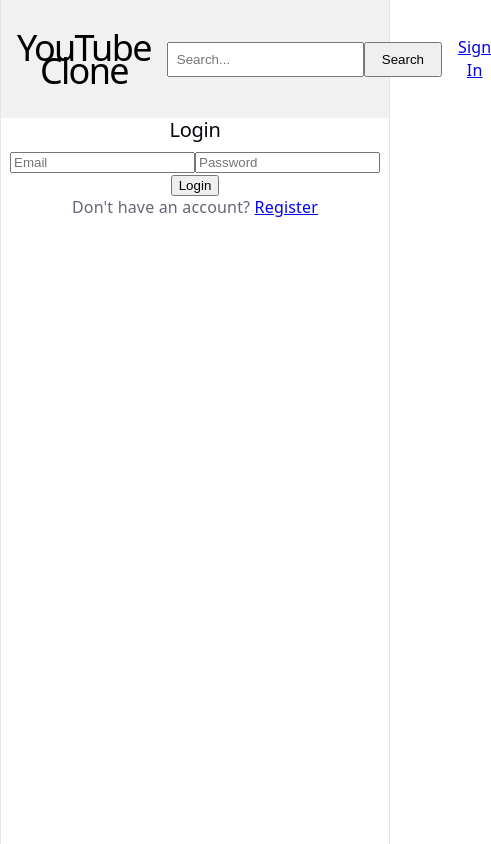
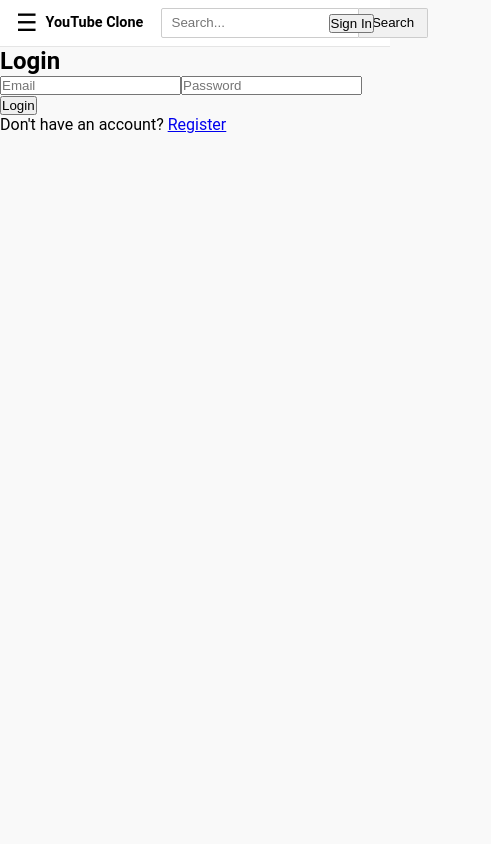
Before and after one commit to yA-005/youtube-clone, a React app in the folder frontend/: page /login in a window 390 px wide. Shown: the whole page, 491 px wide, since content can reach past the window. Built offline with nearby package versions, Linux system fonts and the light colour scheme; the HTML template or start-up script is replaced by a standard one.

Commit message:
Added responsive CSS, sidebar toggle, hamburger menu

```diff
--- a/frontend/src/App.jsx
+++ b/frontend/src/App.jsx
@@ -1,5 +1,6 @@
 
 
+import { useState } from 'react';
 import { BrowserRouter, Routes, Route } from 'react-router-dom';
 import { AuthProvider } from './context/AuthContext';
 import ProtectedRoute from './components/ProtectedRoute';
@@ -10,12 +11,17 @@
 import ChannelPage from './components/ChannelPage';
 import UploadVideo from './components/UploadVideo';
 import Header from './components/Header';
+import Sidebar from './components/Sidebar';
 
 function App() {
+    const [sidebarOpen, setSidebarOpen] = useState(false);
+    const toggleSidebar = () => setSidebarOpen(!sidebarOpen);
+
     return (
         <AuthProvider>
             <BrowserRouter>
-                <Header />
+                <Header toggleSidebar={toggleSidebar} />
+                <Sidebar isOpen={sidebarOpen} />
                 <Routes>
                     <Route path="/" element={<ProtectedRoute><Home /></ProtectedRoute>} />
                     <Route path="/login" element={<Login />} />
--- a/frontend/src/components/Header.jsx
+++ b/frontend/src/components/Header.jsx
@@ -4,7 +4,7 @@
 import { Link, useNavigate } from 'react-router-dom';
 import { useAuth } from '../context/AuthContext';
 
-function Header() {
+function Header({ toggleSidebar }) {
     const { user, logout } = useAuth();
     const navigate = useNavigate();
     const [searchTerm, setSearchTerm] = useState('');
@@ -19,26 +19,22 @@
     };
 
     return (
-        <header style={{ display: 'flex', alignItems: 'center', justifyContent: 'space-between', padding: '1rem', backgroundColor: '#f1f1f1' }}>
-            <h1><Link to="/" style={{ textDecoration: 'none', color: '#000' }}>YouTube Clone</Link></h1>
-            <form onSubmit={handleSearch} style={{ display: 'flex', flex: 1, maxWidth: '500px', margin: '0 1rem' }}>
-                <input
-                    type="text"
-                    placeholder="Search..."
-                    value={searchTerm}
-                    onChange={(e) => setSearchTerm(e.target.value)}
-                    style={{ flex: 1, padding: '0.5rem' }}
-                />
-                <button type="submit" style={{ padding: '0.5rem 1rem' }}>Search</button>
+        <header>
+            <div style={{ display: 'flex', alignItems: 'center' }}>
+                <button onClick={toggleSidebar} style={{ background: 'none', border: 'none', fontSize: '1.5rem', cursor: 'pointer', marginRight: '0.5rem' }}>
+                    ☰
+                </button>
+                <h1><Link to="/">YouTube Clone</Link></h1>
+            </div>
+            <form onSubmit={handleSearch}>
+                <input type="text" placeholder="Search..." value={searchTerm} onChange={(e) => setSearchTerm(e.target.value)} />
+                <button type="submit">Search</button>
             </form>
             <div>
                 {user ? (
-                    <>
-                        <span>{user.username}</span>
-                        <button onClick={logout} style={{ marginLeft: '0.5rem' }}>Logout</button>
-                    </>
+                    <span>{user.username} <button onClick={logout}>Logout</button></span>
                 ) : (
-                    <Link to="/login">Sign In</Link>
+                    <button onClick={() => navigate('/login')}>Sign In</button>
                 )}
             </div>
         </header>
--- /dev/null
+++ b/frontend/src/components/Sidebar.jsx
@@ -0,0 +1,19 @@
+
+
+function Sidebar({ isOpen }) {
+    return (
+        <div className={`sidebar ${isOpen ? 'open' : ''}`}>
+            <ul>
+                <li>🏠 Home</li>
+                <li>📺 Subscriptions</li>
+                <li>📚 Library</li>
+                <li>📈 Trending</li>
+                <li>🎵 Music</li>
+                <li>🎮 Gaming</li>
+                <li>⚙️ Settings</li>
+            </ul>
+        </div>
+    );
+}
+
+export default Sidebar;
--- a/frontend/src/index.css
+++ b/frontend/src/index.css
@@ -1,111 +1,161 @@
-:root {
-  --text: #6b6375;
-  --text-h: #08060d;
-  --bg: #fff;
-  --border: #e5e4e7;
-  --code-bg: #f4f3ec;
-  --accent: #aa3bff;
-  --accent-bg: rgba(170, 59, 255, 0.1);
-  --accent-border: rgba(170, 59, 255, 0.5);
-  --social-bg: rgba(244, 243, 236, 0.5);
-  --shadow:
-    rgba(0, 0, 0, 0.1) 0 10px 15px -3px, rgba(0, 0, 0, 0.05) 0 4px 6px -2px;
 
-  --sans: system-ui, 'Segoe UI', Roboto, sans-serif;
-  --heading: system-ui, 'Segoe UI', Roboto, sans-serif;
-  --mono: ui-monospace, Consolas, monospace;
 
-  font: 18px/145% var(--sans);
-  letter-spacing: 0.18px;
-  color-scheme: light dark;
-  color: var(--text);
-  background: var(--bg);
-  font-synthesis: none;
-  text-rendering: optimizeLegibility;
-  -webkit-font-smoothing: antialiased;
-  -moz-osx-font-smoothing: grayscale;
-
-  @media (max-width: 1024px) {
-    font-size: 16px;
-  }
-}
-
-@media (prefers-color-scheme: dark) {
-  :root {
-    --text: #9ca3af;
-    --text-h: #f3f4f6;
-    --bg: #16171d;
-    --border: #2e303a;
-    --code-bg: #1f2028;
-    --accent: #c084fc;
-    --accent-bg: rgba(192, 132, 252, 0.15);
-    --accent-border: rgba(192, 132, 252, 0.5);
-    --social-bg: rgba(47, 48, 58, 0.5);
-    --shadow:
-      rgba(0, 0, 0, 0.4) 0 10px 15px -3px, rgba(0, 0, 0, 0.25) 0 4px 6px -2px;
-  }
-
-  #social .button-icon {
-    filter: invert(1) brightness(2);
-  }
+/* Base styles (desktop) */
+* {
+    margin: 0;
+    padding: 0;
+    box-sizing: border-box;
 }
 
 body {
-  margin: 0;
+    font-family: 'Roboto', Arial, sans-serif;
+    background-color: #f9f9f9;
 }
 
-#root {
-  width: 1126px;
-  max-width: 100%;
-  margin: 0 auto;
-  text-align: center;
-  border-inline: 1px solid var(--border);
-  min-height: 100svh;
-  display: flex;
-  flex-direction: column;
-  box-sizing: border-box;
+/* Header */
+header {
+    display: flex;
+    align-items: center;
+    justify-content: space-between;
+    padding: 0.5rem 1rem;
+    background-color: #fff;
+    border-bottom: 1px solid #e5e5e5;
+    position: sticky;
+    top: 0;
+    z-index: 100;
 }
 
-h1,
-h2 {
-  font-family: var(--heading);
-  font-weight: 500;
-  color: var(--text-h);
+header h1 {
+    font-size: 1.2rem;
+    margin: 0;
 }
 
-h1 {
-  font-size: 56px;
-  letter-spacing: -1.68px;
-  margin: 32px 0;
-  @media (max-width: 1024px) {
-    font-size: 36px;
-    margin: 20px 0;
-  }
-}
-h2 {
-  font-size: 24px;
-  line-height: 118%;
-  letter-spacing: -0.24px;
-  margin: 0 0 8px;
-  @media (max-width: 1024px) {
-    font-size: 20px;
-  }
-}
-p {
-  margin: 0;
+header h1 a {
+    color: #000;
+    text-decoration: none;
 }
 
-code,
-.counter {
-  font-family: var(--mono);
-  display: inline-flex;
-  border-radius: 4px;
-  color: var(--text-h);
+/* Search bar */
+header form {
+    display: flex;
+    flex: 1;
+    max-width: 500px;
+    margin: 0 1rem;
 }
 
-code {
-  font-size: 15px;
-  line-height: 135%;
-  padding: 4px 8px;
-  background: var(--code-bg);
+header form input {
+    flex: 1;
+    padding: 0.4rem 0.6rem;
+    border: 1px solid #ccc;
+    border-radius: 2px 0 0 2px;
 }
+
+header form button {
+    padding: 0.4rem 0.8rem;
+    background: #f1f1f1;
+    border: 1px solid #ccc;
+    border-left: none;
+    border-radius: 0 2px 2px 0;
+    cursor: pointer;
+}
+
+/* Video grid */
+.video-grid {
+    display: grid;
+    grid-template-columns: repeat(auto-fill, minmax(280px, 1fr));
+    gap: 1.5rem;
+    padding: 1.5rem;
+}
+
+.video-card {
+    background: #fff;
+    border-radius: 8px;
+    overflow: hidden;
+    box-shadow: 0 2px 8px rgba(0,0,0,0.08);
+    transition: transform 0.2s;
+    cursor: pointer;
+}
+
+.video-card:hover {
+    transform: scale(1.02);
+}
+
+.video-card img {
+    width: 100%;
+    height: 160px;
+    object-fit: cover;
+}
+
+.video-card h4 {
+    font-size: 0.95rem;
+    margin: 0.5rem 0 0.2rem;
+    padding: 0 0.5rem;
+}
+
+.video-card p {
+    font-size: 0.8rem;
+    color: #606060;
+    padding: 0 0.5rem 0.5rem;
+    margin: 0;
+}
+
+/* Sidebar – hidden by default on mobile, toggled */
+.sidebar {
+    position: fixed;
+    top: 56px;
+    left: 0;
+    width: 240px;
+    height: calc(100vh - 56px);
+    background: #fff;
+    border-right: 1px solid #e5e5e5;
+    padding: 1rem;
+    transform: translateX(-100%);
+    transition: transform 0.3s ease;
+    z-index: 99;
+    overflow-y: auto;
+}
+
+.sidebar.open {
+    transform: translateX(0);
+}
+
+.sidebar ul {
+    list-style: none;
+    padding: 0;
+}
+
+.sidebar ul li {
+    padding: 0.6rem 0;
+    border-bottom: 1px solid #f0f0f0;
+}
+
+/* Responsive */
+@media (max-width: 768px) {
+    .video-grid {
+        grid-template-columns: repeat(auto-fill, minmax(200px, 1fr));
+        gap: 1rem;
+        padding: 1rem;
+    }
+    header h1 {
+        font-size: 1rem;
+    }
+    header form {
+        max-width: 300px;
+    }
+    .sidebar {
+        width: 200px;
+    }
+}
+
+@media (max-width: 480px) {
+    .video-grid {
+        grid-template-columns: 1fr;
+        padding: 0.5rem;
+    }
+    header form {
+        max-width: 150px;
+    }
+    header h1 {
+        font-size: 0.9rem;
+    }
+}
```
